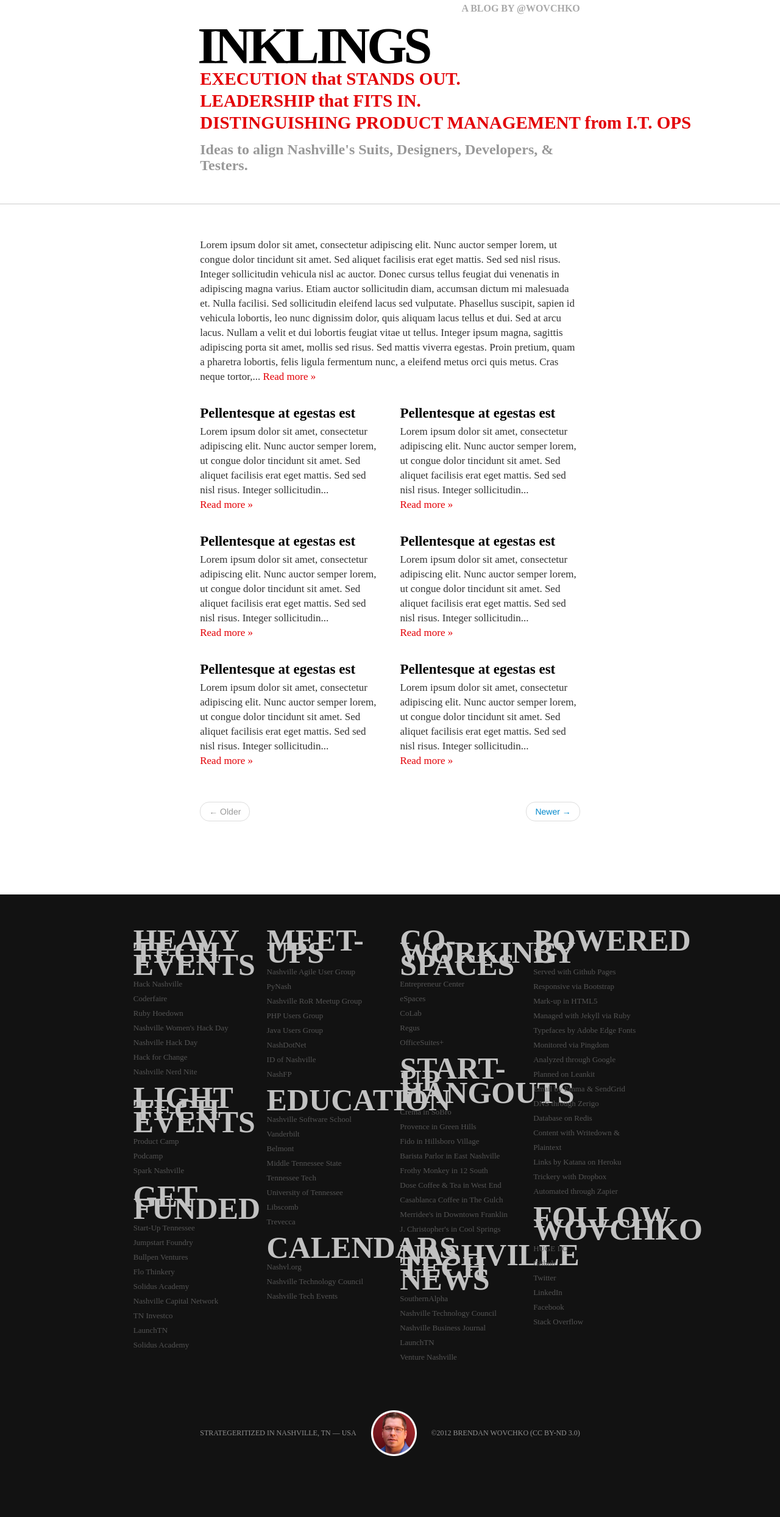
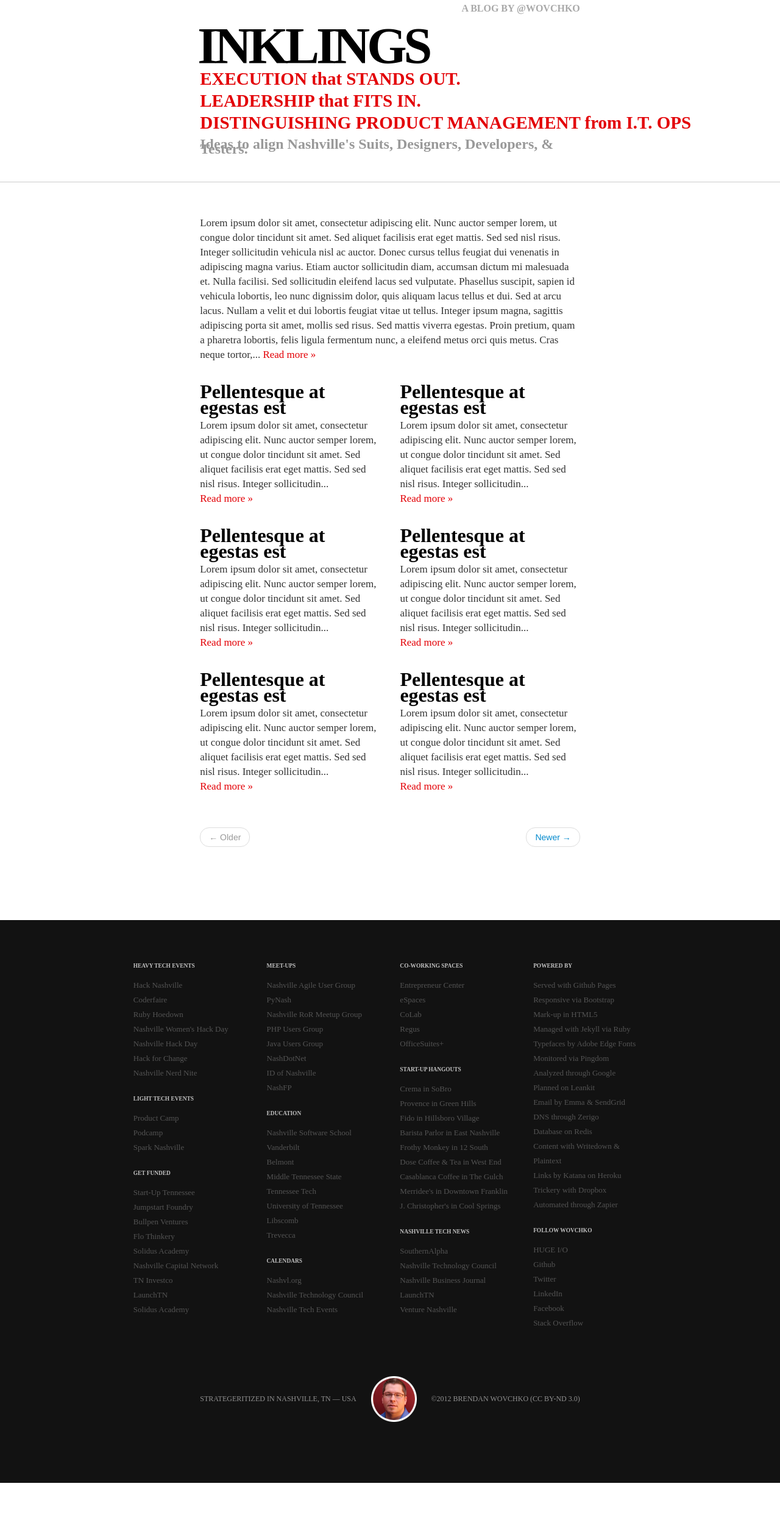
Before and after one commit to wovchko/inklings, a Jekyll site: the page built from index.html, in a window 1280 px wide. Shown: the whole page at 61% size. Built offline with Jekyll 4.4.1, drawn with Linux system fonts in a browser that asks for light colours; Markdown is read by kramdown in place of the engine named in the settings; the list of posts is cut into pages by our own code; after the commit the page ends 2432 px from its top, so only the background shows below that.

```diff
--- a/css/bootstrap_custom.css
+++ b/css/bootstrap_custom.css
@@ -854,14 +854,11 @@
 }
 h4 {
   font-size: 24px;
-  line-height: 26px;
+  line-height: 8px;
   white-space: normal;
 }
 h5 {
-  font-size: 23px;
-}
-h6 {
-  font-size: 50px;
+  font-size: 32px;
 }
 /* Wovchko customization; End */
 h1 small {
```
